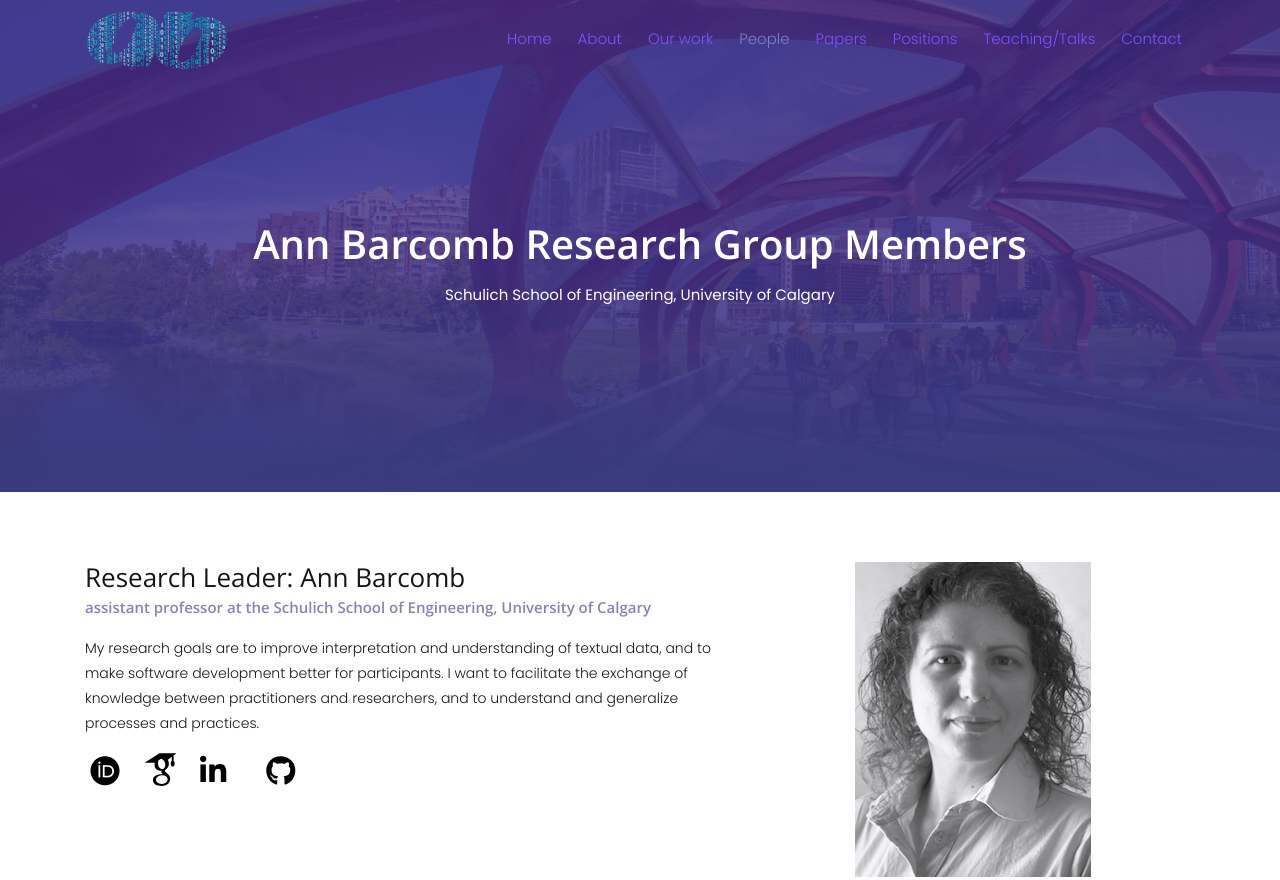
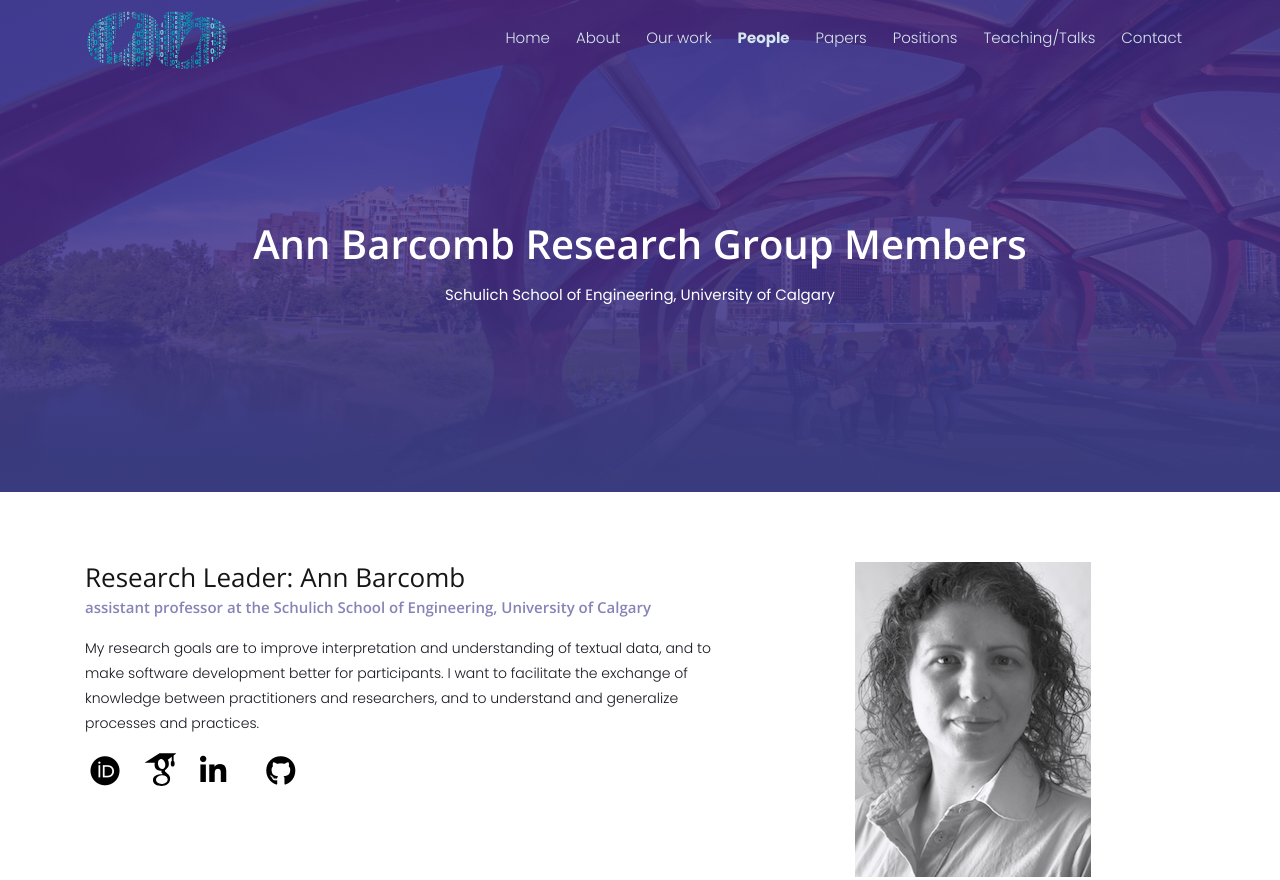
Before and after one commit to mitramir55/Research-group-website, a website: page people.html in a window 1280 px wide. Shown: the top 880 px of the page. Drawn offline with nearby package versions, Linux system fonts and the light colour scheme.

Commit message:
adjusted the navbar + removed about

```diff
--- a/style.css
+++ b/style.css
@@ -115,6 +115,7 @@ h6 {
 .navbar .nav-link {
 	position: relative;
 	padding: 0;
+	color: rgb(213, 229, 237) !important;
 }
 .navbar .navbar-toggler {
 	cursor: pointer;
@@ -124,6 +125,23 @@ h6 {
 }
 .navbar-style2 .active:after, .navbar-style2 .nav-link:after {
 	display: none;
+}
+a:after {
+    content: '';
+    display: block;
+    height: 0.2px;
+    width: 10px;
+    background: transparent;
+    transition: width .5s ease, background-color .5s ease;
+}
+
+a:hover:after {
+    width: 100%;
+    background: #eceff5;
+}
+.active{
+	font-weight:bold !important;
+
 }
 .nav-scroll {
 	background: rgb(51, 43, 87);
@@ -318,7 +336,7 @@ h6 {
 }
 .portfolio .filtering .active {
 	background-color: #8187b3;
-	color: #fff;
+	color: rgb(41, 32, 219);
 	border-radius: 28px;
 	-webkit-box-shadow: 0px 10px 30px -4px rgba(0, 0, 0, 0.2);
 	box-shadow: 0px 10px 30px -4px rgba(0, 0, 0, 0.2);
```
